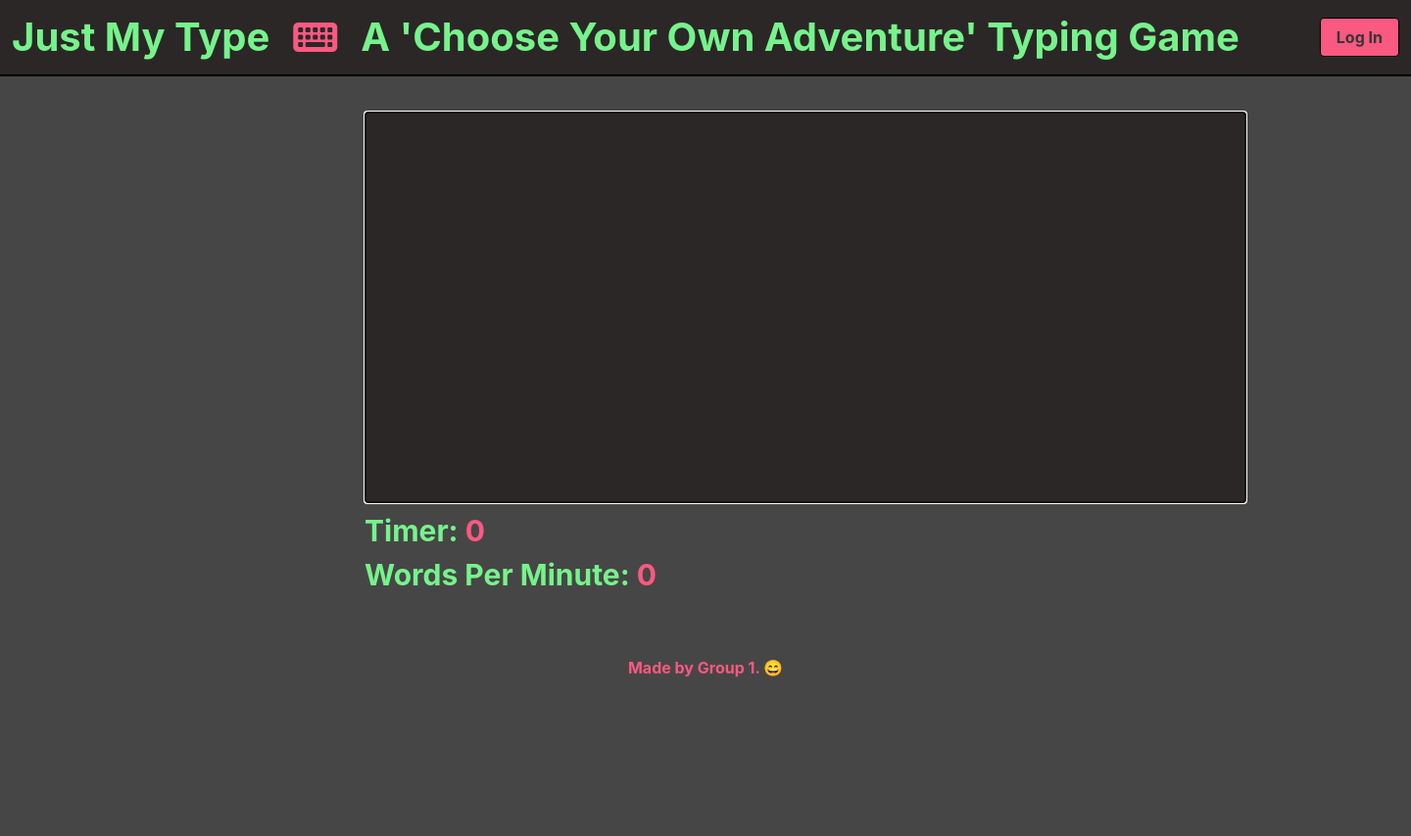
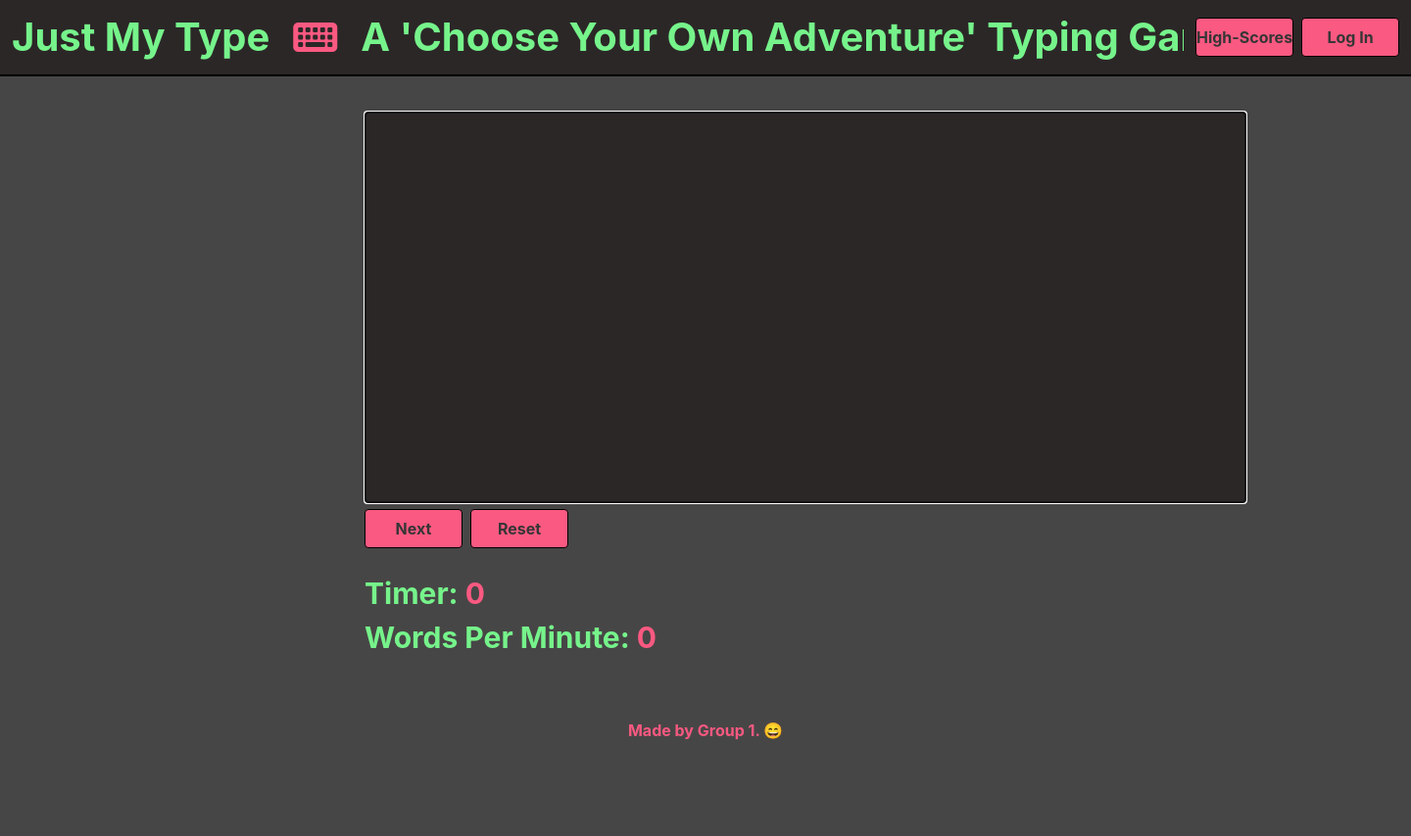
Before and after one commit to Amado-bot/just-my-type, a web app: file public/index.html in a window 1440 px wide. Shown: the whole page at 98% size. Before the commit the page ends 692 px from the top, so only its background shows below. Run offline with its HTML, style and script files only (its server is not run), Linux system fonts and the light colour scheme; some libraries are stand-ins or nearby versions.

Commit message:
changed font stylings and added more buttons

```diff
--- a/public/index.html
+++ b/public/index.html
@@ -37,6 +37,9 @@
             <div class="navbar-item">
                 <div class="buttons">
                     <a class="button">
+                        <strong>High-Scores</strong>
+                    </a>
+                    <a class="button">
                         <strong>Log In</strong>
                     </a>
                 </div>
@@ -58,10 +61,22 @@
                     <textarea placeholder="Start typing!" cols="30" rows="5" id="textInput" class="text-input" autofocus>
 
                     </textarea>
+
+                        <div class="buttons">
+                            <a class="button">
+                                <strong>Next</strong>
+                            </a>
+                            <a class="button">
+                                <strong>Reset</strong>
+                            </a>
+                        </div>
+
+
                     <div class="statistics">
                         <p>Timer: <span class="count">0</span></p>
-                        <div>Words Per Minute: <span class="count">0</span>
+                        <div>Words Per Minute: <span class="count">0</span></div>
                     </div>
+                    <div></div>
                 </div>
             </div>
         </div>
--- a/public/stylesheets/game-styles.css
+++ b/public/stylesheets/game-styles.css
@@ -32,6 +32,7 @@ html, body, .footer {
 .button {
     background-color:rgb(250, 89, 129);
     border-color: black;
+    width: 100px;
 }
 
 .button:hover {
@@ -44,8 +45,10 @@ html, body, .footer {
     border-bottom: 2px solid black;
 }
 
+/* text display stylings */
+
 .text-display {
-    font-size: larger;
+    font-size: 30px;
 }
 
 .text-input {
@@ -53,9 +56,9 @@ html, body, .footer {
    height: 400px;
    width: 900px;
    background-color: rgb(43, 39, 39);
-   color:rgb(255, 255, 255)
+   color:rgb(255, 255, 255);
+   font-size: 30px;
 }
-/* text display stylings */
 
 .correct {
     color: rgb(118, 243, 139)
```
